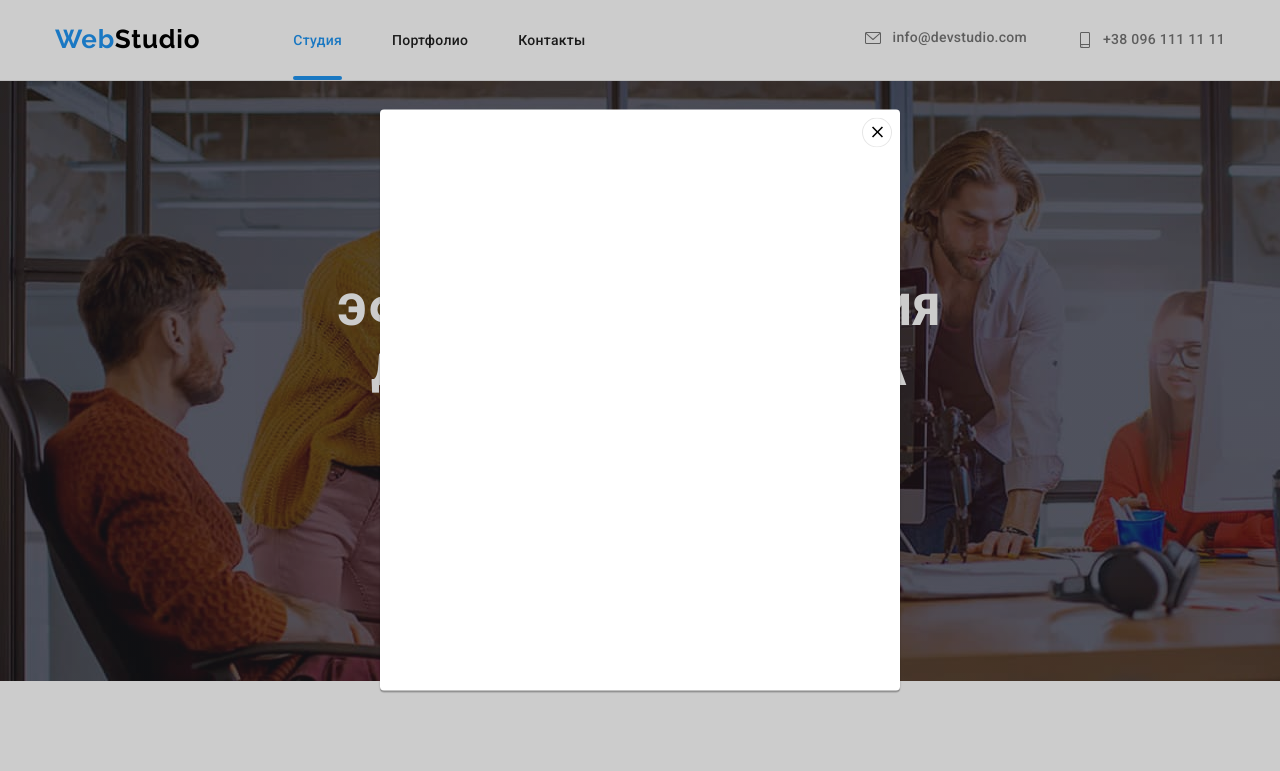
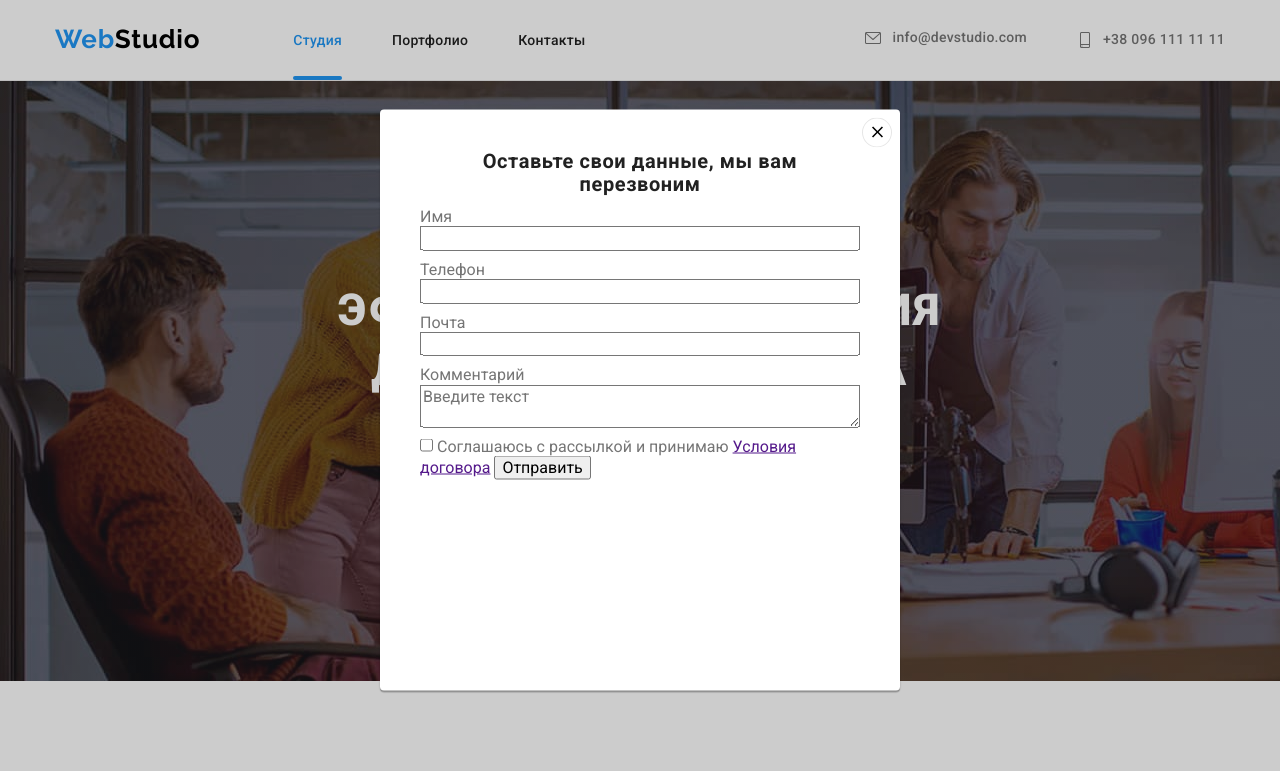
Before and after one commit to vitality96/goit-markup-hw-06, a plain HTML site: page index.html in a window 1280 px wide. Both pictures are taken after a click on the button "Заказать услугу". Shown: the top 771 px of the page. Drawn offline with nearby package versions, Linux system fonts and the light colour scheme.

Commit message:
Добавил элементы формы заявки в модальном окне

```diff
--- a/css/style.css
+++ b/css/style.css
@@ -304,6 +304,37 @@ body {
 
   background-color: var(--primary-white-color);
   fill: #000000;
+}
+
+.btn-close:hover {
+  fill: var(--accent-color);
+}
+
+.form-modal {
+  padding: 40px;
+}
+
+.text-form-modal {
+  display: inline-block;
+  margin-top: 0%;
+  margin-bottom: 12px;
+
+  font-weight: 700;
+  font-size: 20px;
+  line-height: 1.15;
+  letter-spacing: 0.03em;
+  text-align: center;
+
+  color: var(--title-text-color);
+}
+
+.form-field-modal {
+  margin-bottom: 10px;
+}
+
+.form-label-modal {
+  display: flex;
+  flex-direction: column;
 }
 
 /*---------------Section---------------*/
--- a/index.html
+++ b/index.html
@@ -350,6 +350,35 @@
 
     <div class="backdrop is-hidden" data-modal>
         <div class="modal">
+            <form class="form-modal">
+                <p class="text-form-modal">Оставьте свои данные, мы вам перезвоним</p>
+                <div class="form-field-modal">
+                <label class="form-label-modal">Имя
+                    <input type="text" name="username">
+                </label>
+                </div>
+                <div class="form-field-modal">
+                <label class="form-label-modal">Телефон
+                    <input type="tel" name="phone-number">
+                </label>
+                </div>
+                <div class="form-field-modal">
+                <label class="form-label-modal">Почта
+                    <input type="email" name="email">
+                </label>
+                </div>
+                <div class="form-field-modal">
+                <label class="form-label-modal">Комментарий
+                    <textarea name="coments" placeholder="Введите текст"></textarea>
+                </label>
+                </div>
+                <label>
+                    <input type="checkbox" name="confirmation">
+                    Соглашаюсь с рассылкой и принимаю <a href="">Условия договора</a>
+                </label>
+
+                <button type="submit">Отправить</button>
+            </form>
             <button class="btn-close" data-modal-close>
                 <svg width="30" height="30">
                 <use href="./images/sprite.svg#close"></use>
```
